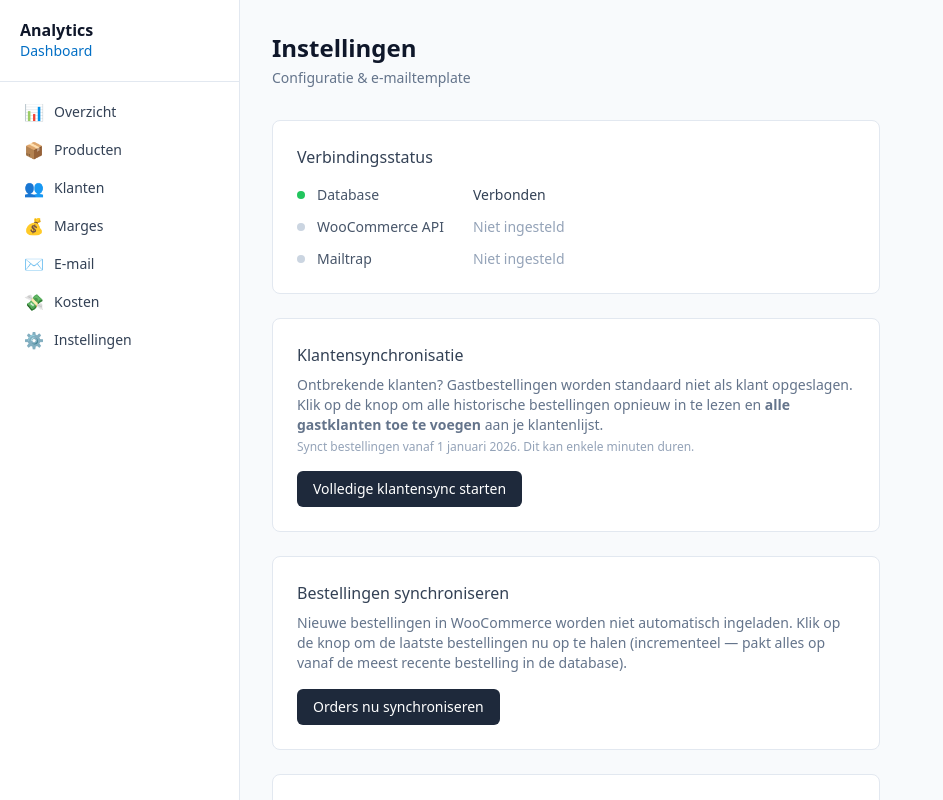
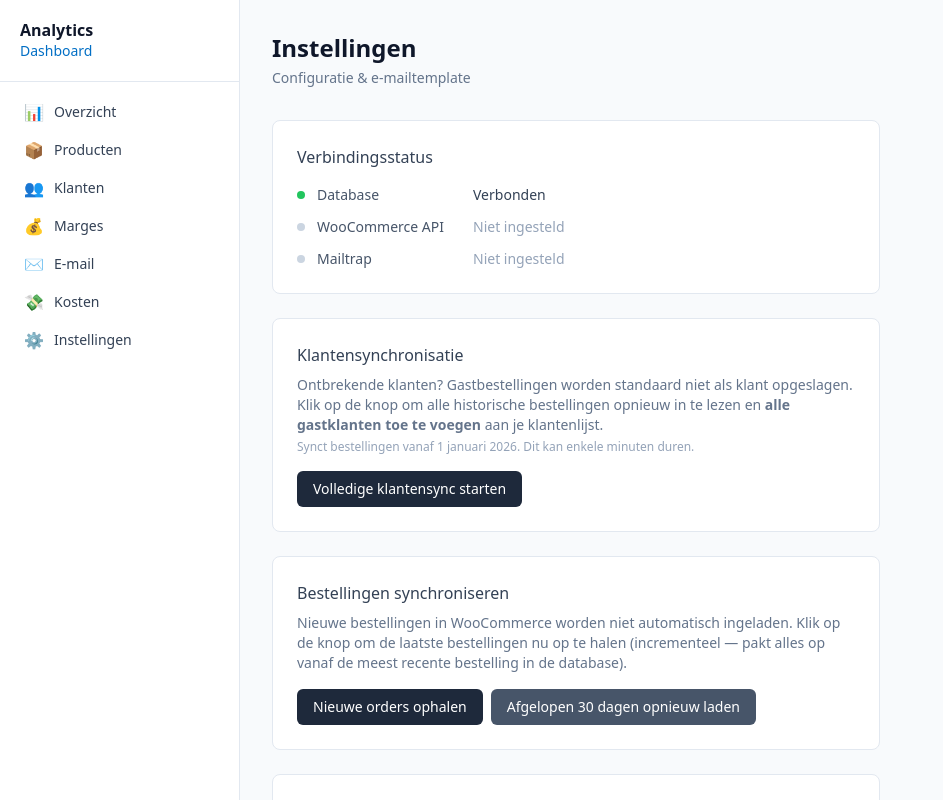
Before and after one commit to RikBosman/StatistiekenKlompjes, a Next.js app: page /dashboard/settings in a window 1280 px wide. Shown: the top 800 px of the page, without its empty margins (0-943 px from the left). Built offline with nearby package versions, Linux system fonts and the light colour scheme; no server answers; the database is empty.

Commit message:
Add last-30-days resync button alongside incremental sync

```diff
--- a/app/(dashboard)/dashboard/settings/SyncOrdersButton.tsx
+++ b/app/(dashboard)/dashboard/settings/SyncOrdersButton.tsx
@@ -3,16 +3,25 @@
 import { useState } from 'react'
 import { useRouter } from 'next/navigation'
 
+type Mode = 'incremental' | '30d'
+
 export default function SyncOrdersButton() {
   const router = useRouter()
   const [state, setState] = useState<'idle' | 'running' | 'done' | 'error'>('idle')
   const [result, setResult] = useState<{ count?: number; error?: string } | null>(null)
+  const [lastMode, setLastMode] = useState<Mode>('incremental')
 
-  async function run() {
+  async function run(mode: Mode) {
     setState('running')
+    setLastMode(mode)
     setResult(null)
     try {
-      const res = await fetch('/api/admin/sync-orders', { method: 'POST' })
+      const body = mode === '30d' ? JSON.stringify({ days: 30 }) : undefined
+      const res = await fetch('/api/admin/sync-orders', {
+        method: 'POST',
+        headers: body ? { 'Content-Type': 'application/json' } : undefined,
+        body,
+      })
       const data = await res.json()
       setResult(data)
       setState(data.ok === false || data.error ? 'error' : 'done')
@@ -23,26 +32,40 @@ export default function SyncOrdersButton() {
     }
   }
 
+  const busy = state === 'running'
+
   return (
-    <div className="mt-4">
-      <button
-        type="button"
-        onClick={run}
-        disabled={state === 'running'}
-        className="px-4 py-2 bg-slate-800 text-white text-sm rounded-md hover:bg-slate-700 disabled:opacity-50 transition-colors"
-      >
-        {state === 'running' ? 'Bezig met synchroniseren…' : 'Orders nu synchroniseren'}
-      </button>
+    <div className="mt-4 space-y-3">
+      <div className="flex flex-wrap gap-2">
+        <button
+          type="button"
+          onClick={() => run('incremental')}
+          disabled={busy}
+          className="px-4 py-2 bg-slate-800 text-white text-sm rounded-md hover:bg-slate-700 disabled:opacity-50 transition-colors"
+        >
+          {busy && lastMode === 'incremental' ? 'Bezig…' : 'Nieuwe orders ophalen'}
+        </button>
+        <button
+          type="button"
+          onClick={() => run('30d')}
+          disabled={busy}
+          className="px-4 py-2 bg-slate-600 text-white text-sm rounded-md hover:bg-slate-700 disabled:opacity-50 transition-colors"
+        >
+          {busy && lastMode === '30d' ? 'Bezig…' : 'Afgelopen 30 dagen opnieuw laden'}
+        </button>
+      </div>
+
       {state === 'done' && result && (
-        <p className="mt-3 text-sm text-green-700 font-medium">
-          Klaar! {result.count} nieuwe bestelling{result.count === 1 ? '' : 'en'} opgehaald.
+        <p className="text-sm text-green-700 font-medium">
+          Klaar! {result.count} bestelling{result.count === 1 ? '' : 'en'} verwerkt
+          {lastMode === '30d' ? ' (afgelopen 30 dagen)' : ''}.
         </p>
       )}
       {state === 'error' && result && (
-        <p className="mt-3 text-sm text-red-600 font-medium">Fout: {result.error}</p>
+        <p className="text-sm text-red-600 font-medium">Fout: {result.error}</p>
       )}
-      {state === 'running' && (
-        <p className="mt-2 text-xs text-slate-400">Nieuwe bestellingen worden opgehaald vanuit WooCommerce. Verlaat deze pagina niet.</p>
+      {busy && (
+        <p className="text-xs text-slate-400">Bestellingen worden opgehaald vanuit WooCommerce. Verlaat deze pagina niet.</p>
       )}
     </div>
   )
--- a/app/api/admin/sync-orders/route.ts
+++ b/app/api/admin/sync-orders/route.ts
@@ -2,9 +2,20 @@ import { NextResponse } from 'next/server'
 import { syncOrders } from '@/lib/sync'
 
 // Protected by middleware (IP + auth cookie) — no extra secret needed
-export async function POST() {
+export async function POST(req: Request) {
   try {
-    const result = await syncOrders()
+    let afterDate: string | undefined
+    try {
+      const body = await req.json()
+      if (typeof body?.days === 'number' && body.days > 0) {
+        const d = new Date()
+        d.setDate(d.getDate() - body.days)
+        afterDate = d.toISOString()
+      }
+    } catch {
+      // No body or invalid JSON — use incremental default
+    }
+    const result = await syncOrders(afterDate)
     return NextResponse.json({ ok: true, ...result })
   } catch (err) {
     return NextResponse.json({ ok: false, error: String(err) }, { status: 500 })
```
